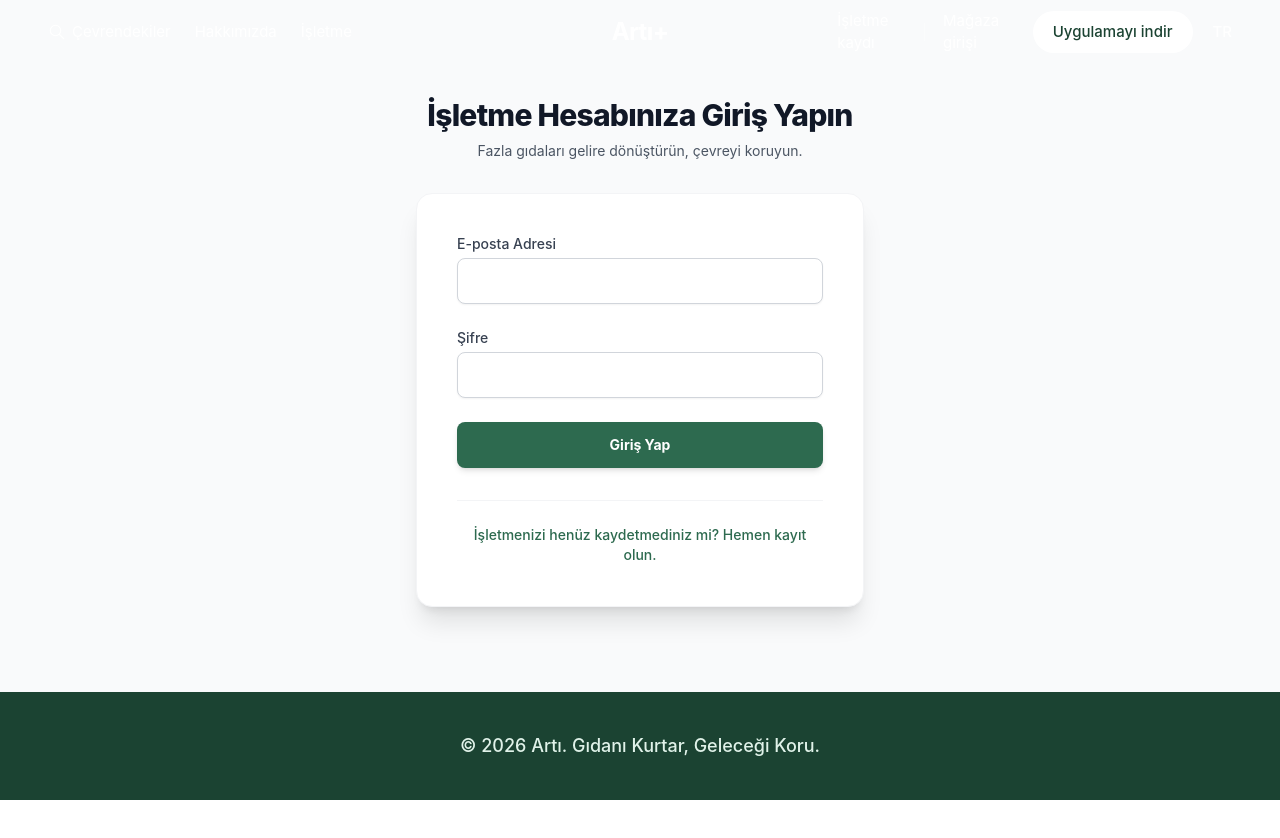
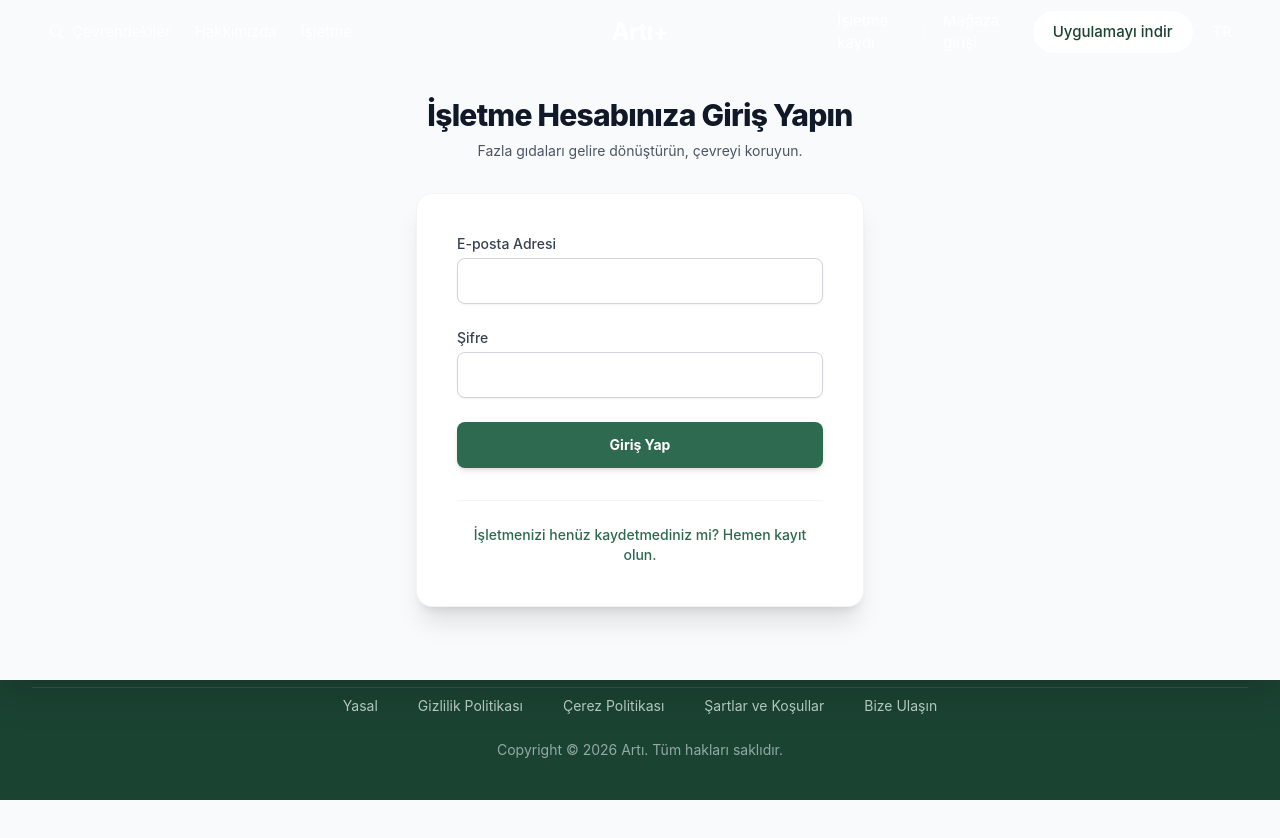
Before and after one commit to aybarsyilikyilmaz/arti, a React (Vite) app in the folder frontend/: page /business in a window 1280 px wide. Shown: the top 838 px of the page. Before the commit the page ends 800 px from the top, so only its background shows below. Built offline with nearby package versions, Linux system fonts and the light colour scheme.

Commit message:
style: implement responsive scroll reveal footer effect

```diff
--- a/frontend/src/App.jsx
+++ b/frontend/src/App.jsx
@@ -8,6 +8,7 @@ import Testimonials from './components/Testimonials';
 import PlaceholderSection from './components/PlaceholderSection';
 import FAQ from './components/FAQ';
 import DownloadCTA from './components/DownloadCTA';
+import Footer from './components/Footer';
 
 function HomePage() {
   return (
@@ -112,7 +113,7 @@ function App() {
       </nav>
 
         {/* Dynamic Route Content */}
-        <main className="flex-grow">
+        <main className="flex-grow relative z-10 bg-white shadow-[0_15px_35px_rgba(0,0,0,0.15)]">
           <Routes>
             <Route path="/" element={<HomePage />} />
             <Route path="/business" element={<BusinessAuth />} />
@@ -120,11 +121,7 @@ function App() {
         </main>
 
         {/* Footer */}
-        <footer className="bg-brand-dark text-brand-light py-10">
-          <div className="max-w-7xl mx-auto px-4 text-center">
-            <p className="text-lg font-medium">&copy; {new Date().getFullYear()} Artı. Gıdanı Kurtar, Geleceği Koru.</p>
-          </div>
-        </footer>
+        <Footer />
       </div>
     </Router>
   );
--- a/frontend/src/components/Footer.jsx
+++ b/frontend/src/components/Footer.jsx
@@ -1,4 +1,4 @@
-import React from 'react';
+import React, { useState, useEffect, useRef } from 'react';
 import { Link } from 'react-router-dom';
 import { motion } from 'framer-motion';
 import { Linkedin, Instagram, Facebook, Youtube, Twitter, Apple, PlayCircle } from 'lucide-react';
@@ -52,9 +52,38 @@ const letterVariants = {
 
 export default function Footer() {
   const logoWord = "ARTI";
+  const footerRef = useRef(null);
+  const [footerHeight, setFooterHeight] = useState(0);
+
+  useEffect(() => {
+    if (!footerRef.current) return;
+
+    const handleResize = () => {
+      if (footerRef.current) {
+        setFooterHeight(footerRef.current.offsetHeight);
+      }
+    };
+
+    const resizeObserver = new ResizeObserver(() => {
+      handleResize();
+    });
+    resizeObserver.observe(footerRef.current);
+
+    handleResize(); // Initial measurement
+    return () => resizeObserver.disconnect();
+  }, []);
 
   return (
-    <footer className="bg-white text-gray-600 border-t border-gray-100">
+    <>
+      {/* Spacer that pushes page scroll flow to match the fixed footer height */}
+      <div style={{ height: footerHeight }} className="pointer-events-none w-full" />
+
+      {/* Fixed footer behind the page */}
+      <footer
+        ref={footerRef}
+        className="fixed bottom-0 left-0 w-full z-0"
+        style={{ backfaceVisibility: 'hidden', transform: 'translate3d(0,0,0)' }}
+      >
       {/* Üst bant: linkler + sosyal + mağaza rozetleri */}
       <div className="relative max-w-7xl mx-auto px-4 sm:px-6 lg:px-8 py-14">
         <div className="flex flex-col items-center gap-8">
@@ -132,5 +161,6 @@ export default function Footer() {
         </div>
       </div>
     </footer>
+    </>
   );
 }
```
